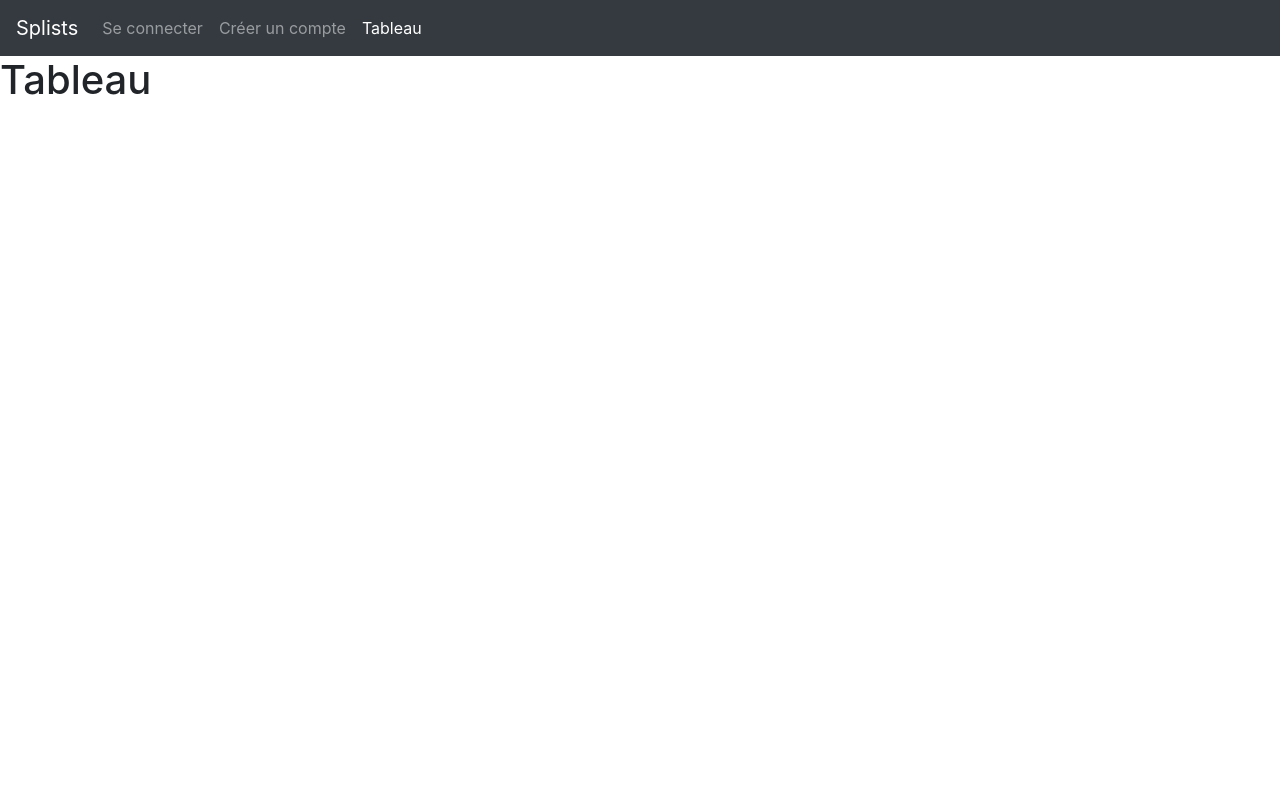
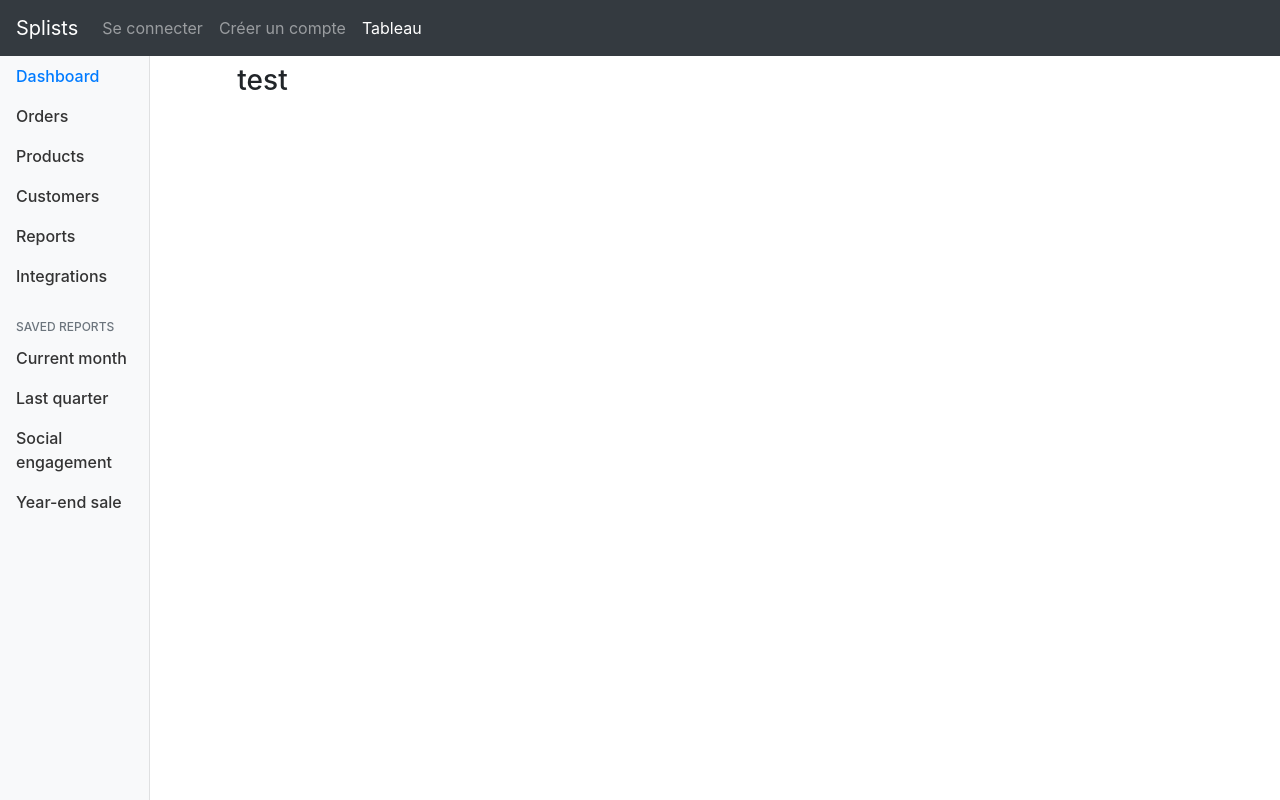
Before and after one commit to tomsihap/splists, a PHP site: page /views/board.php in a window 1280 px wide. Run offline with PHP 8.4, Linux system fonts and the light colour scheme; some libraries are stand-ins or nearby versions.

Commit message:
templating board

```diff
--- /dev/null
+++ b/assets/css/main.css
@@ -0,0 +1,67 @@
+/*
+ * Sidebar
+ */
+
+.sidebar {
+    position: fixed;
+    top: 0;
+    bottom: 0;
+    left: 0;
+    z-index: 0;
+    /* Behind the navbar */
+    padding: 48px 0 0;
+    /* Height of navbar */
+    box-shadow: inset -1px 0 0 rgba(0, 0, 0, .1);
+    width: 150px;
+}
+
+.sidebar-sticky {
+    position: relative;
+    top: 0;
+    height: calc(100vh - 48px);
+    padding-top: .5rem;
+    overflow-x: hidden;
+    overflow-y: auto;
+    /* Scrollable contents if viewport is shorter than content. */
+}
+
+@supports ((position: -webkit-sticky) or (position: sticky)) {
+    .sidebar-sticky {
+        position: -webkit-sticky;
+        position: sticky;
+    }
+}
+
+.sidebar .nav-link {
+    font-weight: 500;
+    color: #333;
+}
+
+.sidebar .nav-link .feather {
+    margin-right: 4px;
+    color: #999;
+}
+
+.sidebar .nav-link.active {
+    color: #007bff;
+}
+
+.sidebar .nav-link:hover .feather,
+.sidebar .nav-link.active .feather {
+    color: inherit;
+}
+
+.sidebar-heading {
+    font-size: .75rem;
+    text-transform: uppercase;
+}
+
+
+
+/*
+ * Main
+ */
+
+.top-navbar {
+    z-index: 10;
+}
--- /dev/null
+++ b/assets/js/main.js
@@ -0,0 +1,69 @@
+/*
+ * Sidebar
+ */
+
+.sidebar {
+    position: fixed;
+    top: 0;
+    bottom: 0;
+    left: 0;
+    z - index: 100; /* Behind the navbar */
+    padding: 48 px 0 0; /* Height of navbar */
+    box - shadow: inset - 1 px 0 0 rgba(0, 0, 0, .1);
+}
+
+.sidebar - sticky {
+    position: relative;
+    top: 0;
+    height: calc(100 vh - 48 px);
+    padding - top: .5 rem;
+    overflow - x: hidden;
+    overflow - y: auto; /* Scrollable contents if viewport is shorter than content. */
+}
+
+@supports((position: -webkit - sticky) or(position: sticky)) {
+        .sidebar - sticky {
+            position: -webkit - sticky;
+            position: sticky;
+        }
+    }
+
+    .sidebar.nav - link {
+        font - weight: 500;
+        color: #333;
+
+}
+
+
+
+.sidebar .nav-link .feather {
+
+  margin-right: 4px;
+
+  color: # 999;
+    }
+
+    .sidebar.nav - link.active {
+        color: #007bff;
+
+}
+
+
+
+.sidebar .nav-link:hover .feather,
+
+.sidebar .nav-link.active .feather {
+
+  color: inherit;
+
+}
+
+
+
+.sidebar-heading {
+
+  font-size: .75rem;
+
+  text-transform: uppercase;
+
+}
--- a/partials/_footer.php
+++ b/partials/_footer.php
@@ -1,5 +1,6 @@
     <script src="https://code.jquery.com/jquery-3.3.1.slim.min.js" integrity="sha384-q8i/X+965DzO0rT7abK41JStQIAqVgRVzpbzo5smXKp4YfRvH+8abtTE1Pi6jizo" crossorigin="anonymous"></script>
     <script src="https://cdnjs.cloudflare.com/ajax/libs/popper.js/1.14.6/umd/popper.min.js" integrity="sha384-wHAiFfRlMFy6i5SRaxvfOCifBUQy1xHdJ/yoi7FRNXMRBu5WHdZYu1hA6ZOblgut" crossorigin="anonymous"></script>
     <script src="https://stackpath.bootstrapcdn.com/bootstrap/4.2.1/js/bootstrap.min.js" integrity="sha384-B0UglyR+jN6CkvvICOB2joaf5I4l3gm9GU6Hc1og6Ls7i6U/mkkaduKaBhlAXv9k" crossorigin="anonymous"></script>
+    <script src="../assets/js/main.js"></script>
 </body>
 </html>
--- a/partials/_header.php
+++ b/partials/_header.php
@@ -7,10 +7,11 @@
     <title>Splists - Gestionnaire de tickets</title>
 
     <link rel="stylesheet" href="https://stackpath.bootstrapcdn.com/bootstrap/4.2.1/css/bootstrap.min.css" integrity="sha384-GJzZqFGwb1QTTN6wy59ffF1BuGJpLSa9DkKMp0DgiMDm4iYMj70gZWKYbI706tWS" crossorigin="anonymous">
+    <link rel="stylesheet" href="../assets/css/main.css">
 </head>
 <body>
 
-<nav class="navbar navbar-expand-lg navbar-dark bg-dark">
+<nav class="navbar navbar-expand-lg navbar-dark bg-dark top-navbar">
   <a class="navbar-brand" href="/splists/index.php">Splists</a>
   <button class="navbar-toggler" type="button" data-toggle="collapse" data-target="#navbarSupportedContent" aria-controls="navbarSupportedContent" aria-expanded="false" aria-label="Toggle navigation">
     <span class="navbar-toggler-icon"></span>
--- a/views/board.php
+++ b/views/board.php
@@ -7,6 +7,89 @@
 <?php include('../partials/_header.php'); ?>
 
     <!-- CONTENU DE index.php, board.php, login.php, signup.php -->
-    <h1>Tableau</h1>
+    <div class="container-fluid mt-2">
+        <div class="row">
+
+            <nav class="col-md-2 d-none d-md-block bg-light sidebar">
+                <div class="sidebar-sticky">
+                    <ul class="nav flex-column">
+                    <li class="nav-item">
+                        <a class="nav-link active" href="#">
+                        <span data-feather="home"></span>
+                        Dashboard <span class="sr-only">(current)</span>
+                        </a>
+                    </li>
+                    <li class="nav-item">
+                        <a class="nav-link" href="#">
+                        <span data-feather="file"></span>
+                        Orders
+                        </a>
+                    </li>
+                    <li class="nav-item">
+                        <a class="nav-link" href="#">
+                        <span data-feather="shopping-cart"></span>
+                        Products
+                        </a>
+                    </li>
+                    <li class="nav-item">
+                        <a class="nav-link" href="#">
+                        <span data-feather="users"></span>
+                        Customers
+                        </a>
+                    </li>
+                    <li class="nav-item">
+                        <a class="nav-link" href="#">
+                        <span data-feather="bar-chart-2"></span>
+                        Reports
+                        </a>
+                    </li>
+                    <li class="nav-item">
+                        <a class="nav-link" href="#">
+                        <span data-feather="layers"></span>
+                        Integrations
+                        </a>
+                    </li>
+                    </ul>
+
+                    <h6 class="sidebar-heading d-flex justify-content-between align-items-center px-3 mt-4 mb-1 text-muted">
+                    <span>Saved reports</span>
+                    <a class="d-flex align-items-center text-muted" href="#">
+                        <span data-feather="plus-circle"></span>
+                    </a>
+                    </h6>
+                    <ul class="nav flex-column mb-2">
+                    <li class="nav-item">
+                        <a class="nav-link" href="#">
+                        <span data-feather="file-text"></span>
+                        Current month
+                        </a>
+                    </li>
+                    <li class="nav-item">
+                        <a class="nav-link" href="#">
+                        <span data-feather="file-text"></span>
+                        Last quarter
+                        </a>
+                    </li>
+                    <li class="nav-item">
+                        <a class="nav-link" href="#">
+                        <span data-feather="file-text"></span>
+                        Social engagement
+                        </a>
+                    </li>
+                    <li class="nav-item">
+                        <a class="nav-link" href="#">
+                        <span data-feather="file-text"></span>
+                        Year-end sale
+                        </a>
+                    </li>
+                    </ul>
+                </div>
+            </nav>
+
+            <main role="main" class="col-md-9 ml-sm-auto col-lg-10 px-4">
+                <h3>test</h3>
+            </main>
+        </div>
+    </div>
 
 <?php include('../partials/_footer.php'); ?>
```
